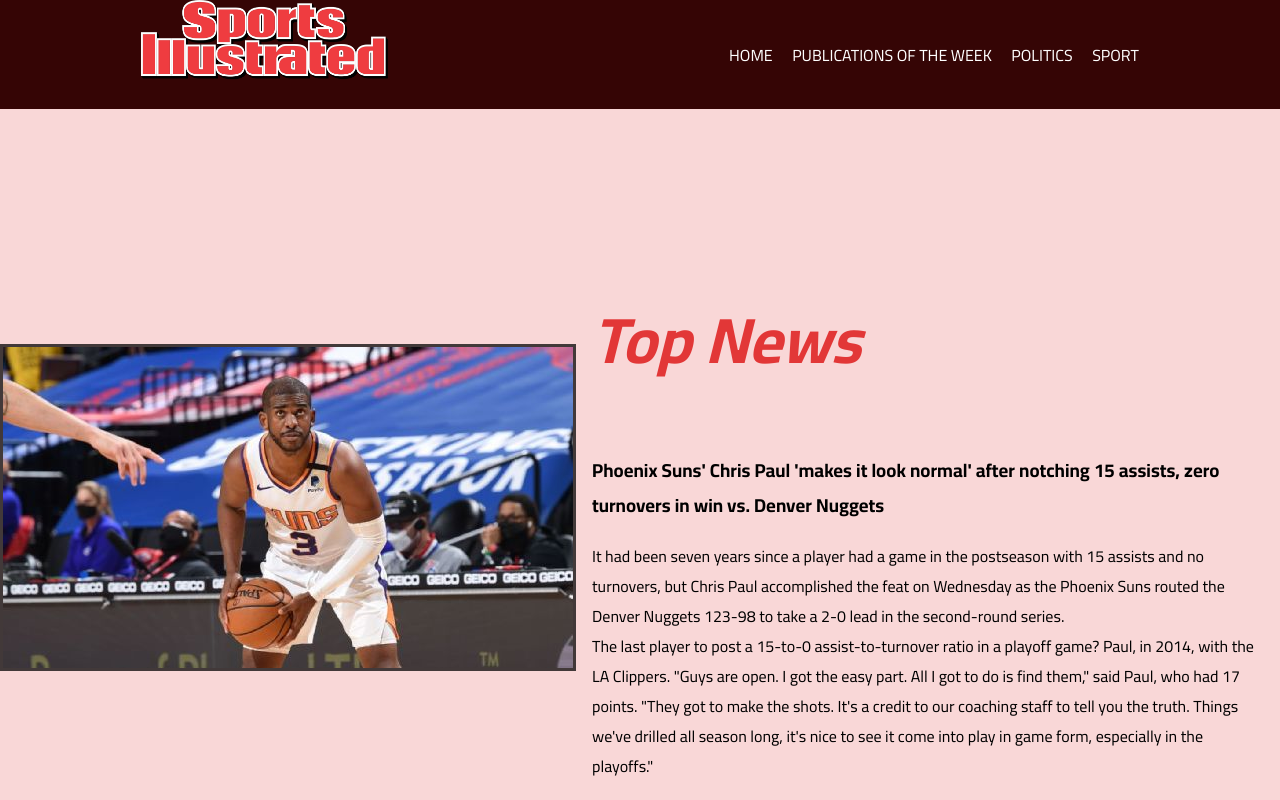
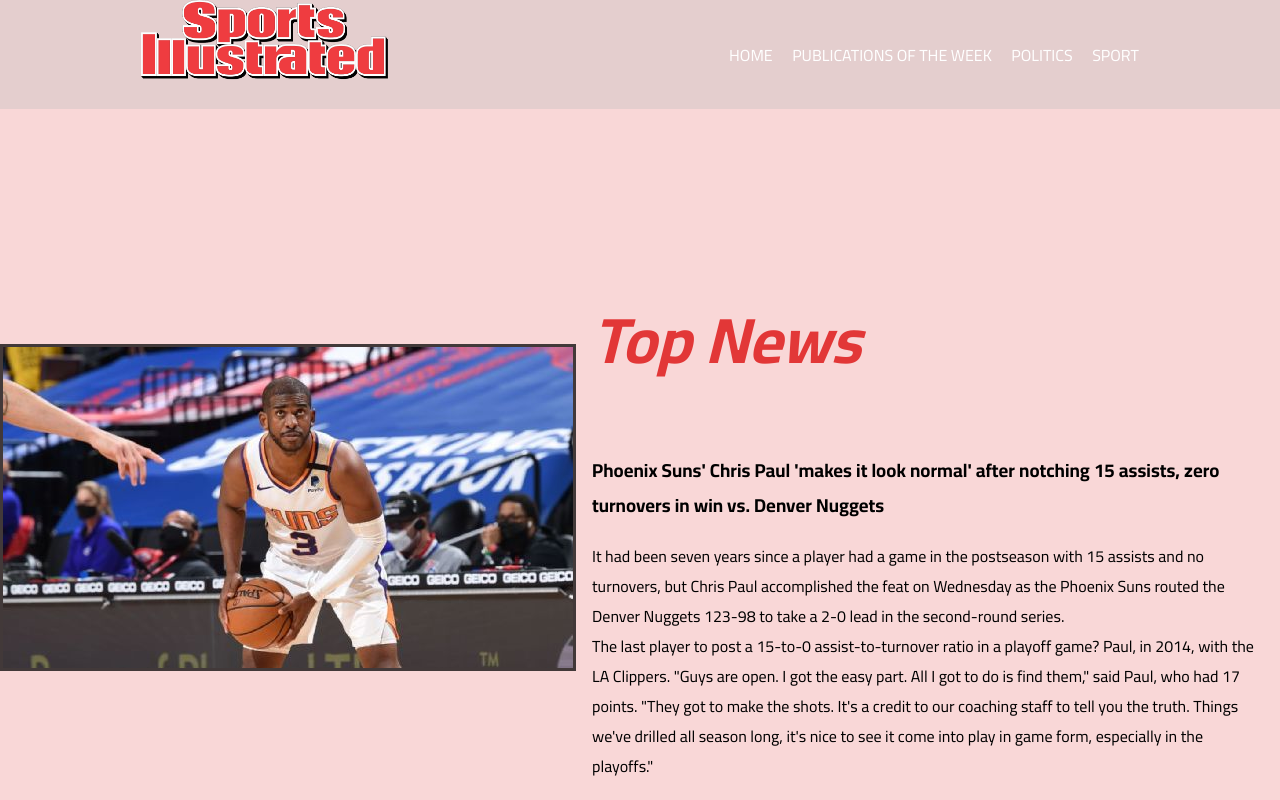
Before and after one commit to gogystrezh21/firstProject, a plain HTML site: page INDEX 2.html in a window 1280 px wide. Shown: the top 800 px of the page. Drawn offline with Linux system fonts and the light colour scheme.

Commit message:
background changes

```diff
--- a/css/style.css
+++ b/css/style.css
@@ -12,7 +12,7 @@ scroll-behavior: smooth;
 .main-menu {
     position: fixed;
     width: 100%;
-    background-color: rgb(53, 5, 5);
+    background-color: rgb(228, 206, 206);
     display: flex;
     flex-direction: column;
     justify-content: space-between;
```
